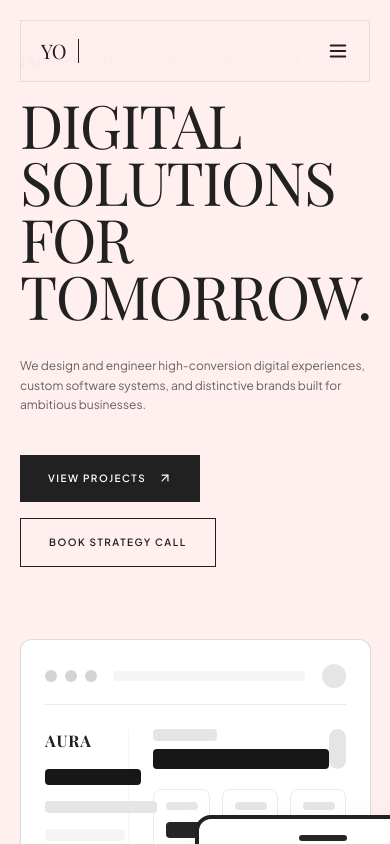
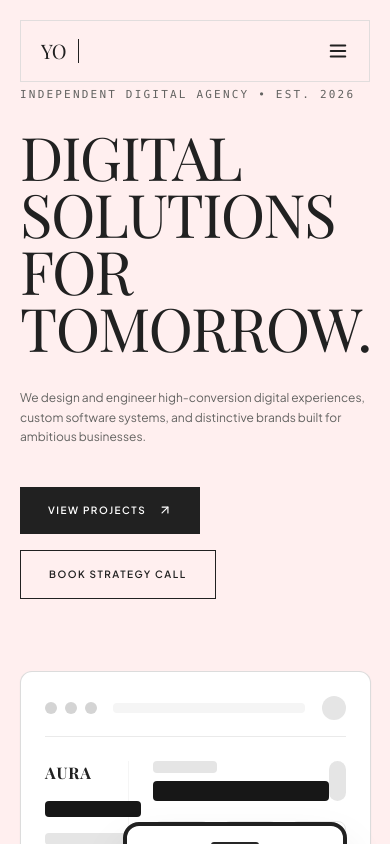
Before and after one commit to yassineED7/yo-solution, a React (Vite) app: page / in a window 390 px wide. Shown: the top 844 px of the page. Built offline with nearby package versions, Linux system fonts and the light colour scheme.

Commit message:
fix(hero): fix tablet positioning and smooth hover transitions

```diff
--- a/src/components/Hero.jsx
+++ b/src/components/Hero.jsx
@@ -3,11 +3,11 @@ import { ArrowUpRight, ArrowDown } from "lucide-react";
 
 export default function Hero() {
   return (
-    <section className="relative border-b border-neutral-300/70 pt-12 pb-16 md:pt-16 md:pb-24 overflow-hidden">
+    <section className="relative border-b border-neutral-300/70 pt-20 pb-20 md:pt-28 md:pb-28 overflow-hidden">
       <div className="mx-auto max-w-[1440px] px-5 md:px-8 lg:px-12">
         <div className="grid gap-12 lg:grid-cols-12 lg:items-center">
 
-          {/* الجانب الأيسر: النصوص والأزرار */}
+          {/* Côté Gauche */}
           <div className="lg:col-span-5">
             <span className="font-mono text-[11px] uppercase tracking-[0.2em] text-[#636361]">
               INDEPENDENT DIGITAL AGENCY • EST. 2026
@@ -29,30 +29,36 @@ export default function Hero() {
             <div className="mt-10 flex flex-wrap items-center gap-4">
               <a
                 href="#works"
-                className="inline-flex items-center gap-3 bg-[#212121] px-7 py-4 text-[10px] font-semibold uppercase tracking-[0.15em] text-white transition-transform hover:-translate-y-0.5"
+                className="inline-flex items-center gap-3 bg-[#212121] px-7 py-4 text-[10px] font-semibold uppercase tracking-[0.15em] text-white transition-transform duration-300 ease-out hover:-translate-y-0.5"
               >
                 View Projects <ArrowUpRight size={14} />
               </a>
               <a
                 href="#contact"
-                className="inline-flex items-center gap-3 border border-[#212121] bg-transparent px-7 py-4 text-[10px] font-semibold uppercase tracking-[0.15em] text-[#212121] transition-transform hover:-translate-y-0.5"
+                className="inline-flex items-center gap-3 border border-[#212121] bg-transparent px-7 py-4 text-[10px] font-semibold uppercase tracking-[0.15em] text-[#212121] transition-transform duration-300 ease-out hover:-translate-y-0.5"
               >
                 Book Strategy Call
               </a>
             </div>
           </div>
 
-          {/* الجانب الأيمن: تكبير الموكاب (Mockup) بشكل واصل للحدود كما موضح في الصورة */}
+          {/* Côté Droit */}
           <div className="relative lg:col-span-7">
             <motion.div
-              initial={{ opacity: 0, scale: 0.95 }}
+              initial={{ opacity: 0, scale: 0.98 }}
               animate={{ opacity: 1, scale: 1 }}
-              transition={{ duration: 0.7 }}
-              className="relative mx-auto w-full max-w-[720px] py-6"
+              transition={{ duration: 0.8, ease: [0.16, 1, 0.3, 1] }}
+              whileHover="hover"
+              className="group relative mx-auto w-full max-w-[720px] cursor-pointer py-6"
             >
-              {/* شاشة الكمبيوتر الكبيرة (Main Dashboard) */}
-              <div className="relative w-full rounded-xl border border-neutral-300/80 bg-white p-6 md:p-8 shadow-sm">
-                {/* Navbar Wireframe */}
+              {/* Desktop Dashboard Wireframe */}
+              <motion.div
+                variants={{
+                  hover: { scale: 1.015, y: -3 },
+                }}
+                transition={{ duration: 0.6, ease: [0.16, 1, 0.3, 1] }}
+                className="relative w-full rounded-xl border border-neutral-300/80 bg-white p-6 md:p-8 shadow-sm transition-shadow duration-700 ease-out group-hover:shadow-2xl"
+              >
                 <div className="mb-6 flex items-center justify-between border-b border-neutral-200/80 pb-4">
                   <div className="flex items-center gap-2">
                     <span className="h-3 w-3 rounded-full bg-neutral-300" />
@@ -64,7 +70,6 @@ export default function Hero() {
                 </div>
 
                 <div className="grid grid-cols-12 gap-6">
-                  {/* Sidebar */}
                   <div className="col-span-4 space-y-4 border-r border-neutral-100 pr-4">
                     <span className="font-serif text-base font-bold tracking-wider text-[#212121]">AURA</span>
                     <div className="h-4 w-24 rounded bg-neutral-900" />
@@ -73,7 +78,6 @@ export default function Hero() {
                     <div className="h-3 w-24 rounded bg-neutral-100" />
                   </div>
 
-                  {/* Body Content */}
                   <div className="col-span-8 space-y-5">
                     <div className="flex items-center justify-between">
                       <div className="space-y-2">
@@ -97,14 +101,15 @@ export default function Hero() {
                     </div>
                   </div>
                 </div>
-              </div>
+              </motion.div>
 
-              {/* التابليت في الوسط (تم تكبيرها ووضعها في المنتصف كما بالدائرة) */}
+              {/* Mobile Wireframe Positionné en bas à droite */}
               <motion.div
-                initial={{ y: 20, opacity: 0 }}
-                animate={{ y: 0, opacity: 1 }}
-                transition={{ delay: 0.2, duration: 0.5 }}
-                className="absolute top-1/2 left-1/2 -translate-x-1/2 -translate-y-1/2 w-64 md:w-80 rounded-2xl border-[4px] border-[#212121] bg-white p-4 shadow-2xl z-10"
+                variants={{
+                  hover: { y: -8, rotate: -1.5, scale: 1.03 },
+                }}
+                transition={{ duration: 0.7, ease: [0.16, 1, 0.3, 1] }}
+                className="absolute -bottom-2 right-6 w-56 md:w-72 rounded-2xl border-[4px] border-[#212121] bg-white p-4 shadow-2xl z-10"
               >
                 <div className="mx-auto mb-3 h-1.5 w-12 rounded-full bg-neutral-800" />
                 <span className="font-serif text-sm font-bold tracking-wider text-[#212121]">AURA</span>
@@ -121,10 +126,16 @@ export default function Hero() {
                 </div>
               </motion.div>
 
-              {/* Tag Responsive */}
-              <div className="absolute -bottom-2 right-2 rounded border border-neutral-300/80 bg-[#FFEFEF] px-4 py-2 text-[10px] font-semibold uppercase tracking-[0.18em] text-[#636361] shadow-sm z-20">
+              {/* Badge Responsive */}
+              <motion.div
+                variants={{
+                  hover: { y: -2 },
+                }}
+                transition={{ duration: 0.5, ease: [0.16, 1, 0.3, 1] }}
+                className="absolute -bottom-6 right-2 rounded border border-neutral-300/80 bg-[#FFEFEF] px-4 py-2 text-[10px] font-semibold uppercase tracking-[0.18em] text-[#636361] shadow-sm z-20"
+              >
                 RESPONSIVE / ENGINEERED
-              </div>
+              </motion.div>
             </motion.div>
           </div>
 
```
